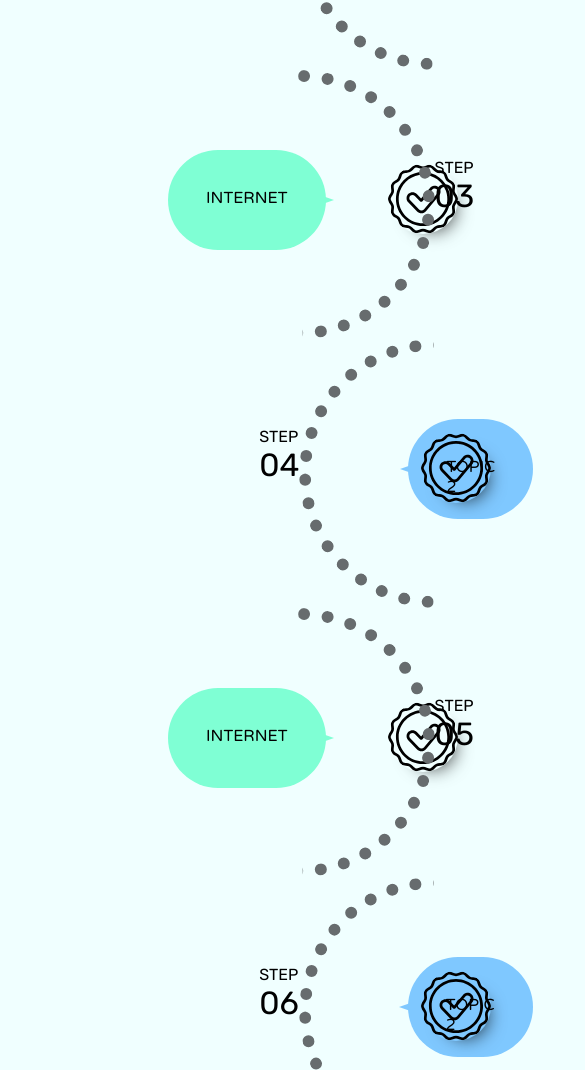
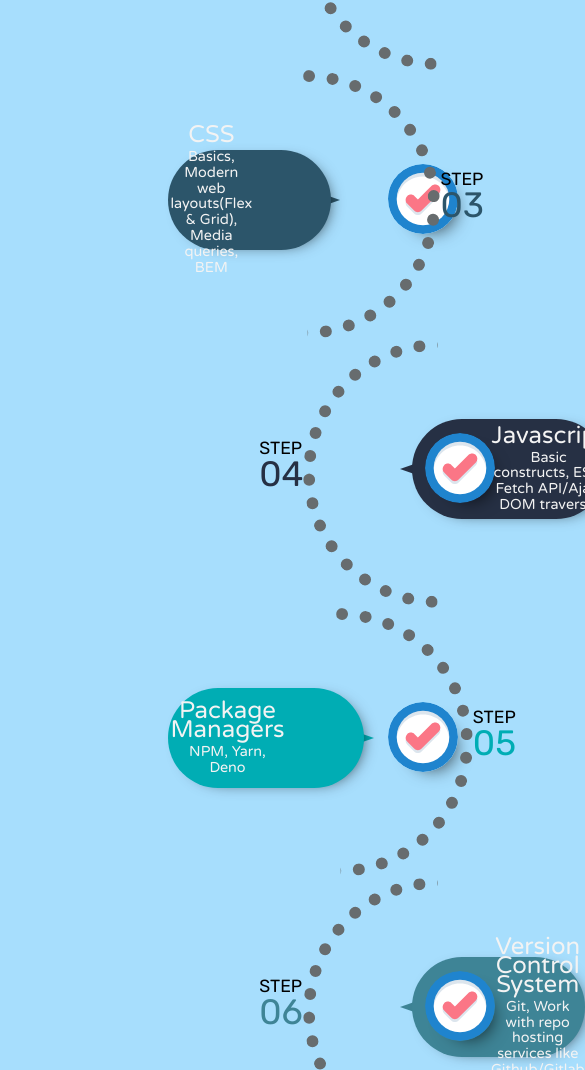
Before and after one commit to AvneeshKohli/FE-Roadmap, a plain HTML site: page index.html in a window 390 px wide. Shown: the part 573-1643 px from the top of the page, 585 px wide, since content can reach past the window. Drawn offline with Linux system fonts and the light colour scheme.

Commit message:
New check svg, final color pallette, UI addition, content updation

```diff
--- a/index.html
+++ b/index.html
@@ -9,112 +9,189 @@
 
 <body>
     <h1>
-    Front End Web Development Roadmap
+        Front End Web Development Roadmap
     </h1>
     <div class="wrapper-odd">
-        <div class="main-topic-left">
-            <div class="topic-name-left">INTERNET</div>
-            <label><img class="check-left" src="./assets/check-mark.svg" /></label>
+        <div class="main-topic main-topic-left color-1">
+            <div class="topic-name topic-name-left">
+                INTERNET
+                <p class="sub-topic">DNS , HTTP, Broser Engines, Hosting</p>
+            </div>
+            <label><img class="check-left" src="./assets/check.svg" /></label>
         </div>
         <div>
             <div class="semi-right"></div>
         </div>
-        <div class="step">STEP <p class="step-number">01</p></div>
+        <div class="step">STEP <p class="step-number font-color-1">01</p>
+        </div>
     </div>
     <div class="wrapper-even">
-        <div class="step">STEP <p class="step-number">02</p></div>
+        <div class="step">STEP <p class="step-number font-color-2">02</p>
+        </div>
         <div>
             <div class="semi-left"></div>
         </div>
-        <div class="main-topic-right">
-            <div class="topic-name-right">TOPIC 2</div>
-            <label><img class="check-right" src="./assets/check-mark.svg" /></label>
+        <div class="main-topic main-topic-right color-2">
+            <div class="topic-name topic-name-right">HTML
+                <p class="sub-topic">HTML5, Semantic HTML, Best practices, Accessibility, SEO Basics</p>
+            </div>
+            <label><img class="check-right" src="./assets/check.svg" /></label>
         </div>
     </div>
 
     <div class="wrapper-odd">
-        <div class="main-topic-left">
-            <div class="topic-name-left">INTERNET</div>
-            <label><img class="check-left" src="./assets/check-mark.svg" /></label>
+        <div class="main-topic main-topic-left main-topic-left-3 color-3">
+            <div class="topic-name topic-name-left">CSS
+                <p class="sub-topic">Basics, Modern web layouts(Flex & Grid), Media queries, BEM </p>
+            </div>
+            <label><img class="check-left" src="./assets/check.svg" /></label>
         </div>
         <div>
             <div class="semi-right"></div>
         </div>
-        <div class="step">STEP <p class="step-number">03</p></div>
+        <div class="step">STEP <p class="step-number font-color-3">03</p>
+        </div>
     </div>
     <div class="wrapper-even">
-        <div class="step">STEP <p class="step-number">04</p></div>
+        <div class="step">STEP <p class="step-number font-color-4">04</p>
+        </div>
         <div>
             <div class="semi-left"></div>
         </div>
-        <div class="main-topic-right">
-            <div class="topic-name-right">TOPIC 2</div>
-            <label><img class="check-right" src="./assets/check-mark.svg" /></label>
+        <div class="main-topic main-topic-right main-topic-right-4 color-4">
+            <div class="topic-name topic-name-right">Javascript
+                <p class="sub-topic">Basic constructs, ES6, Fetch API/Ajax, DOM traversal</p>
+            </div>
+            <label><img class="check-right" src="./assets/check.svg" /></label>
         </div>
     </div>
 
     <div class="wrapper-odd">
-        <div class="main-topic-left">
-            <div class="topic-name-left">INTERNET</div>
-            <label><img class="check-left" src="./assets/check-mark.svg" /></label>
+        <div class="main-topic main-topic-left color-1">
+            <div class="topic-name topic-name-left">Package Managers<p class="sub-topic">NPM, Yarn, Deno</p>
+            </div>
+            <label><img class="check-left" src="./assets/check.svg" /></label>
         </div>
         <div>
             <div class="semi-right"></div>
         </div>
-        <div class="step">STEP <p class="step-number">05</p></div>
+        <div class="step">STEP <p class="step-number font-color-1">05</p>
+        </div>
     </div>
     <div class="wrapper-even">
-        <div class="step">STEP <p class="step-number">06</p></div>
+        <div class="step">STEP <p class="step-number font-color-2">06</p>
+        </div>
         <div>
             <div class="semi-left"></div>
         </div>
-        <div class="main-topic-right">
-            <div class="topic-name-right">TOPIC 2</div>
-            <label><img class="check-right" src="./assets/check-mark.svg" /></label>
+        <div class="main-topic main-topic-right color-2">
+            <div class="topic-name topic-name-right">Version Control System<p class="sub-topic">Git, Work with repo hosting
+                    services like Github/Gitlab</p>
+            </div>
+            <label><img class="check-right" src="./assets/check.svg" /></label>
         </div>
     </div>
 
     <div class="wrapper-odd">
-        <div class="main-topic-left">
-            <div class="topic-name-left">INTERNET</div>
-            <label><img class="check-left" src="./assets/check-mark.svg" /></label>
+        <div class="main-topic main-topic-left main-topic-left-3 color-3">
+            <div class="topic-name topic-name-left">CSS Frameworks<p class="sub-topic">Bootstrap, Tailwind, Materialize</p>
+            </div>
+            <label><img class="check-left" src="./assets/check.svg" /></label>
         </div>
         <div>
             <div class="semi-right"></div>
         </div>
-        <div class="step">STEP <p class="step-number">07</p></div>
+        <div class="step">STEP <p class="step-number font-color-3">07</p>
+        </div>
     </div>
     <div class="wrapper-even">
-        <div class="step">STEP <p class="step-number">08</p></div>
+        <div class="step">STEP <p class="step-number font-color-4">08</p>
+        </div>
         <div>
             <div class="semi-left"></div>
         </div>
-        <div class="main-topic-right">
-            <div class="topic-name-right">TOPIC 2</div>
-            <label><img class="check-right" src="./assets/check-mark.svg" /></label>
+        <div class="main-topic main-topic-right main-topic-right-4 color-4">
+            <div class="topic-name topic-name-right">Module Bundler<p class="sub-topic">Webpack</p>
+            </div>
+            <label><img class="check-right" src="./assets/check.svg" /></label>
         </div>
     </div>
 
     <div class="wrapper-odd">
-        <div class="main-topic-left">
-            <div class="topic-name-left">INTERNET</div>
-            <label><img class="check-left" src="./assets/check-mark.svg" /></label>
+        <div class="main-topic main-topic-left color-1">
+            <div class="topic-name topic-name-left">Linters and Formatters<p class="sub-topic">Prettier, ESLint</p>
+            </div>
+            <label><img class="check-left" src="./assets/check.svg" /></label>
         </div>
         <div>
             <div class="semi-right"></div>
         </div>
-        <div class="step">STEP <p class="step-number">09</p></div>
+        <div class="step">STEP <p class="step-number font-color-1">09</p>
+        </div>
     </div>
     <div class="wrapper-even">
-        <div class="step">STEP <p class="step-number">10</p></div>
+        <div class="step">STEP <p class="step-number font-color-2">10</p>
+        </div>
         <div>
             <div class="semi-left"></div>
         </div>
-        <div class="main-topic-right">
-            <div class="topic-name-right">TOPIC 2</div>
-            <label><img class="check-right" src="./assets/check-mark.svg" /></label>
+        <div class="main-topic main-topic-right color-2">
+            <div class="topic-name topic-name-right">Javascript Frameworks<p class="sub-topic">Vue, React, Angular</p>
+            </div>
+            <label><img class="check-right" src="./assets/check.svg" /></label>
         </div>
     </div>
+
+    <div class="wrapper-odd">
+        <div class="main-topic main-topic-left main-topic-left-3 color-3">
+            <div class="topic-name topic-name-left">Type Checker<p class="sub-topic">TypeScript</p>
+            </div>
+            <label><img class="check-left" src="./assets/check.svg" /></label>
+        </div>
+        <div>
+            <div class="semi-right"></div>
+        </div>
+        <div class="step">STEP <p class="step-number font-color-3">11</p>
+        </div>
+    </div>
+    <div class="wrapper-even">
+        <div class="step">STEP <p class="step-number font-color-4">12</p>
+        </div>
+        <div>
+            <div class="semi-left"></div>
+        </div>
+        <div class="main-topic main-topic-right main-topic-right-4 color-4">
+            <div class="topic-name topic-name-right">Unit Testing<p class="sub-topic">Jest, Cypress, Jasmine, Mocha</p>
+            </div>
+            <label><img class="check-right" src="./assets/check.svg" /></label>
+        </div>
+    </div>
+
+    <div class="wrapper-odd">
+        <div class="main-topic main-topic-left color-1">
+            <div class="topic-name topic-name-left">Mobile App Development<p class="sub-topic">React Native, Flutter</p>
+            </div>
+            <label><img class="check-left" src="./assets/check.svg" /></label>
+        </div>
+        <div>
+            <div class="semi-right"></div>
+        </div>
+        <div class="step">STEP <p class="step-number font-color-3">13</p>
+        </div>
+    </div>
+    <div class="wrapper-even">
+        <div class="step">STEP <p class="step-number font-color-4">14</p>
+        </div>
+        <div>
+            <div class="semi-left"></div>
+        </div>
+        <div class="main-topic main-topic-right  color-2">
+            <div class="topic-name topic-name-right">Miscellaneous<p class="sub-topic">Progressive Web Apps, Web Security, Static Ste Generators  </p>
+            </div>
+            <label><img class="check-right" src="./assets/check.svg" /></label>
+        </div>
+    </div>
+
 
 
 
--- a/styles/main.css
+++ b/styles/main.css
@@ -7,7 +7,31 @@
     src: url(../assets/Rubik-Regular.ttf);
   }
   body {
-      background-color: azure;
+      background-color: #a7defd;
+  }
+  .color-1 {
+    background-color: #00adb4;
+  }
+  .font-color-1 {
+    color: #00adb4;
+  }
+  .font-color-2 {
+    color: #3e8496;
+  }
+  .font-color-3 {
+    color: #2c556a;
+  }
+  .font-color-4 {
+    color: #263044;
+  }
+  .color-2{
+    background-color: #3e8496;
+  }
+  .color-3 {
+    background-color: #2c556a;
+  }
+  .color-4 {
+    background-color: #263044;
   }
   h1 {
     font-family: varela-round;
@@ -42,15 +66,19 @@
     margin: 0;
     height: 245px;
 }
+.main-topic {
+  display: flex;
+  flex-direction: column;
+  justify-content: center;
+  position: relative;
+  top: 5em;
+  width: 300px;
+  height: 100px;
+  box-shadow: 6px 3px 16px -9px rgba(0,0,0,0.8);
+  border-radius: 60px;
+}
 .main-topic-left {
-    position: relative;
-    width: 300px;
-    height: 100px;
-    top: 5em;
     left: 10em;
-    border-radius: 60px;
-    background-color: aquamarine;
-
 }
 .main-topic-left::after {
     content: "";
@@ -60,19 +88,26 @@
     right: -7%;
     margin-left: -5px;
     border-style: solid;
-    border-color: transparent transparent transparent aquamarine;
+    border-color: transparent transparent transparent #00adb4;
+    border-bottom-width: 7px;
+    border-top-width: 7px;
+    border-left-width: 20px;
+  }
+  .main-topic-left-3::after {
+    content: "";
+    position: absolute;
+    top: 43%;
+    z-index: -1;
+    right: -7%;
+    margin-left: -5px;
+    border-style: solid;
+    border-color: transparent transparent transparent #2c556a;
     border-bottom-width: 7px;
     border-top-width: 7px;
     border-left-width: 20px;
   }
 .main-topic-right {
-    position: relative;
-    width: 300px;
-    height: 100px;
-    top: 5em;
     right: 10em;
-    border-radius: 60px;
-    background-color: rgb(127, 200, 255);
 }
 .main-topic-right::after {
     content: "";
@@ -82,21 +117,47 @@
     left: -5.5%;
     margin-left: -5px;
     border-style: solid;
-    border-color: transparent rgb(127, 200, 255) transparent transparent;
+    border-color: transparent #3e8496 transparent transparent;
     border-bottom-width: 7px;
     border-top-width: 7px;
     border-right-width: 20px;
   }
+  .main-topic-right-4::after {
+    content: "";
+    position: absolute;
+    top: 43%;
+    z-index: -1;
+    left: -5.5%;
+    margin-left: -5px;
+    border-style: solid;
+    border-color: transparent #263044 transparent transparent;
+    border-bottom-width: 7px;
+    border-top-width: 7px;
+    border-right-width: 20px;
+  }
+.topic-name {
+  font-family: varela-round;
+  line-height: 0.8em;
+  font-size: 1.5em;
+  color: #f3f3f3;
+  text-align: center;
+
+}
+.topic-name-right {
+  padding-left: 3.3em;
+  z-index: 100;
+  float: right;
+}
 .topic-name-left {
-    font-family: varela-round;
-    padding: 38;
+  padding-right: 3.3em;
+  padding-left: 0.1em;
+}
+.sub-topic {
+  margin: 0.3em 0 0 0;
+  font-size: 0.6em;
+  line-height: 1.1em;
 }
 
-.topic-name-right {
-    font-family: varela-round;
-    padding: 38;
-    float: right;
-}
 .check-left {
     height: 70px;
     position: absolute;
@@ -118,11 +179,14 @@
 .step {
     font-family: rubik;
     position: relative;
-    top: 5.5em;
+    top: 5.6em;
     height: fit-content;
+
+    font-size: 1.1em;
 }
 .step-number {
-    margin: 0;
+    margin: -5px 0px;
     font-size: 2em;
     font-family: rubik;
+
 }
```
Also changed, not shown: assets/check.svg (added).
